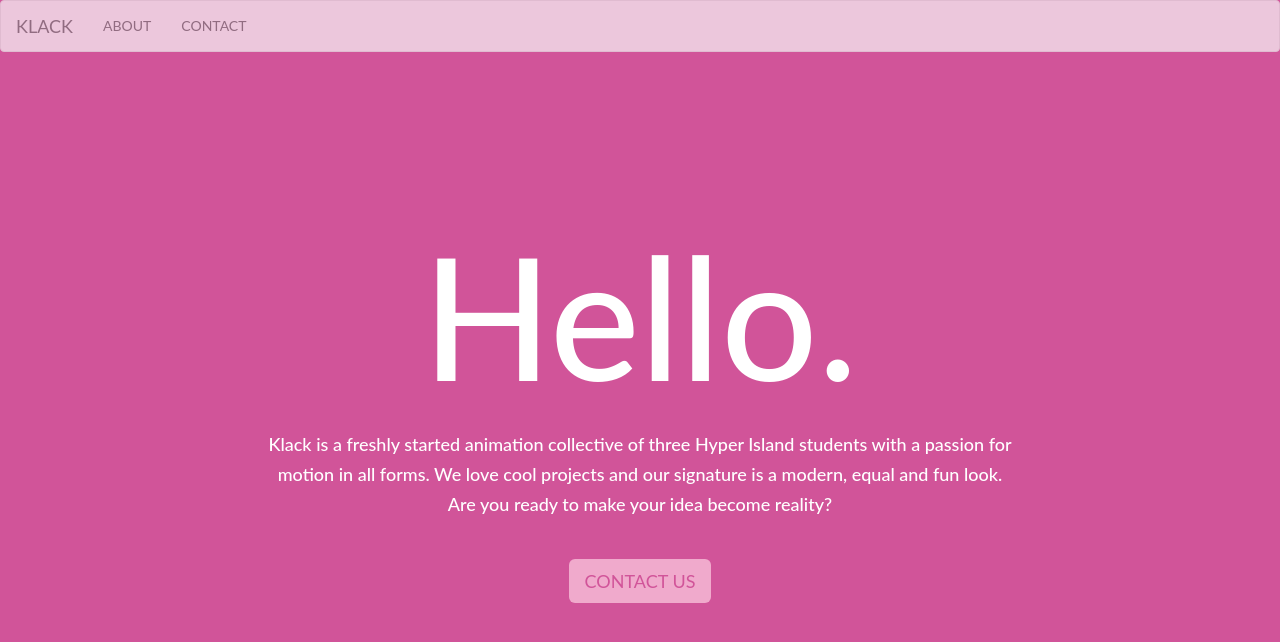
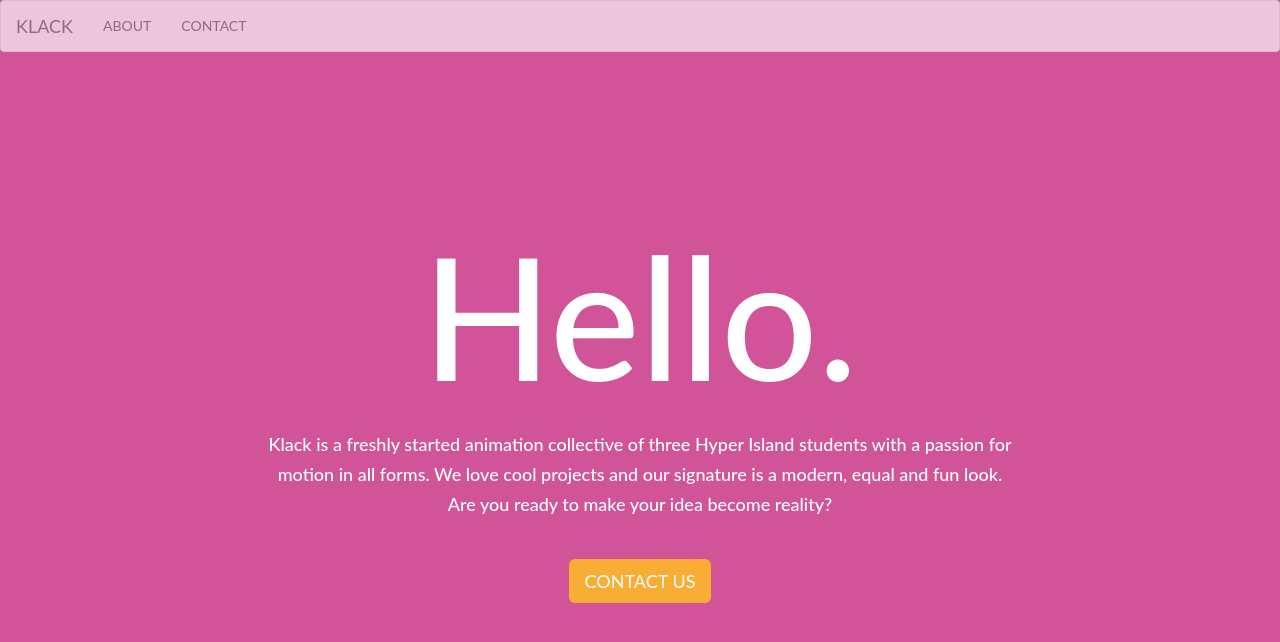
Before and after one commit to klackcollective/klackcollective.github.io, a plain HTML site: page index.html in a window 1280 px wide. In both pictures the pointer is over the button "CONTACT US". Drawn offline with Linux system fonts and the light colour scheme.

Commit message:
modified css

```diff
--- a/styles.css
+++ b/styles.css
@@ -15,7 +15,8 @@ a {
 }
 
 .btn {
-	background-color: #af61a3;
+	/*background-color: #af61a3;*/
+	background-color: #94396b;
 	cursor: pointer;
 	color: #fff;
 	border: none;
@@ -23,8 +24,10 @@ a {
 }
 
 .btn:hover {
-	background-color: #f0aacc;
-	color: #d15499;
+/*	background-color: #f0aacc;
+	color: #94396b;*/
+	background-color: #f9ad35;
+	color: #fff;
 }
 
 .navbar {
```
Also changed, not shown: index.html (+2 -0 lines), zohoverify/verifyforzoho.html (deleted, +0 -1 lines), logo/insta.png (added), logo/insta2.png (added).
